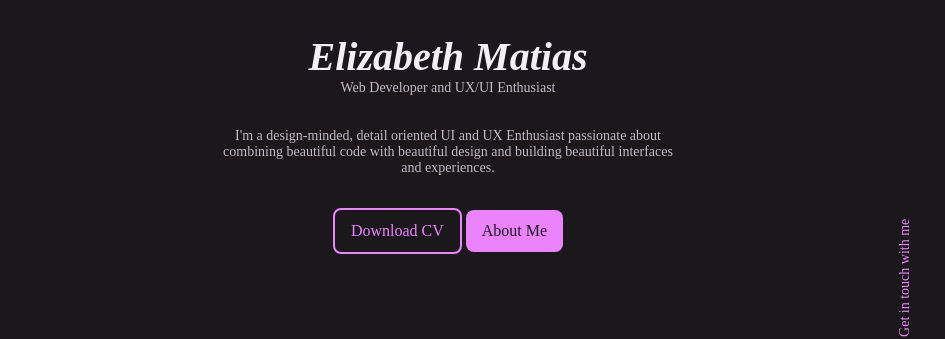
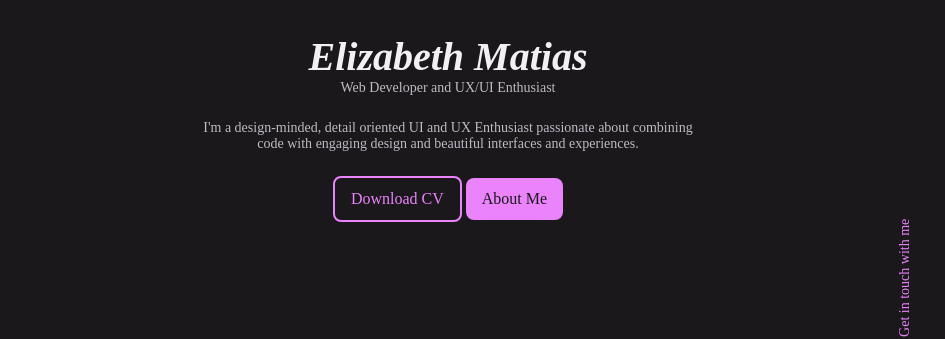
Before and after one commit to helloelizabeth/elizabeth-portfolio, a plain HTML site: page index.html in a window 1280 px wide. Shown: the part 103-442 px from the top of the page, 192-1137 px from the left. Drawn offline with nearby package versions, Linux system fonts and the light colour scheme; files that its build step writes are made by us from their sources; a web font is replaced by a local one.

Commit message:
modified

```diff
--- a/index.html
+++ b/index.html
@@ -70,7 +70,7 @@
                                 Web Developer and UX/UI Enthusiast
                                 <br></br>
                                 <div class="about__el">
-                                  <p class="about_description_el">I'm a design-minded, detail oriented UI and UX Enthusiast passionate about combining beautiful code with<span> beautiful design and building beautiful interfaces and experiences.</span></p>
+                                  <p class="about_description_el">I'm a design-minded, detail oriented UI and UX Enthusiast passionate about combining code with<span> engaging design and beautiful interfaces and experiences.</span></p>
                                 </div>
 
                             </h3>
@@ -99,7 +99,7 @@
 
                         </div>
 
-                        <a href="#about" class="home_about">
+                        <a href="#contact" class="home_about">
 
                             <span class="home__about-name">Get in touch with me</span>
                         </a>
@@ -426,7 +426,7 @@
                                <textarea name="" id="" cols="30" rows="10" placeholder="Write your project" class="contact__form-input"></textarea>
                             </div>
 
-                            <button class="button">Send Message</button>
+                            <button class="button"><a href="mailto:matiaselizabethc@gmail.com" target="_blank">Send Message</a></button>
 
                         </form>
                     </div>
--- a/styles.css
+++ b/styles.css
@@ -431,6 +431,10 @@ body.light-theme{
   transition: .4s;
 }
 
+.button a{
+  color: var(--body-color);
+}
+
 .button:hover{
   background-color: var(--first-color-alt);
   color: var(--body-color);
@@ -812,7 +816,6 @@ body.light-theme{
   resize: none;
 }
 
-
 /*=============== FOOTER ===============*/
 .footer{
   background-color: var(--first-color);
@@ -906,6 +909,15 @@ body.light-theme{
     border-radius: 5rem;
   }
 
+  .about__el{
+    width: 70%;
+    margin: auto;
+    margin-bottom: 1rem;
+    padding: 0.5rem;
+    align-items: center;
+    justify-content: center;
+  }
+
   .home_buttons{
     flex-direction: column;
   }
@@ -972,6 +984,15 @@ body.light-theme{
     padding: .4rem;
     display: flex;
     border-radius: 5rem;
+  }
+
+  .about__el{
+    width: 70%;
+    margin: auto;
+    margin-bottom: 1rem;
+    padding: 0.5rem;
+    align-items: center;
+    justify-content: center;
   }
 
   .home_buttons{
@@ -1052,6 +1073,15 @@ body.light-theme{
     border-radius: 5rem;
   }
 
+  .about__el{
+    width: 70%;
+    margin: auto;
+    margin-bottom: 1rem;
+    padding: 0.5rem;
+    align-items: center;
+    justify-content: center;
+  }
+
   .about_info{
     grid-template-columns: repeat(3, 140px);
     justify-content: center;
@@ -1119,6 +1149,15 @@ body.light-theme{
     backdrop-filter: blur(10px);
   }
 
+  .about__el{
+    width: 55%;
+    margin: auto;
+    margin-bottom: 1rem;
+    padding: 0.5rem;
+    align-items: center;
+    justify-content: center;
+  }
+
   .nav_list{
     display: flex;
     justify-content: space-between;
@@ -1148,6 +1187,15 @@ body.light-theme{
 .nav_menu{
     padding: 1rem 2.5rem;
     width: 60%;
+}
+
+.about__el{
+  width: 55%;
+  margin: auto;
+  margin-bottom: 1rem;
+  padding: 0.5rem;
+  align-items: center;
+  justify-content: center;
 }
   .container{
     margin-left: auto;
```
